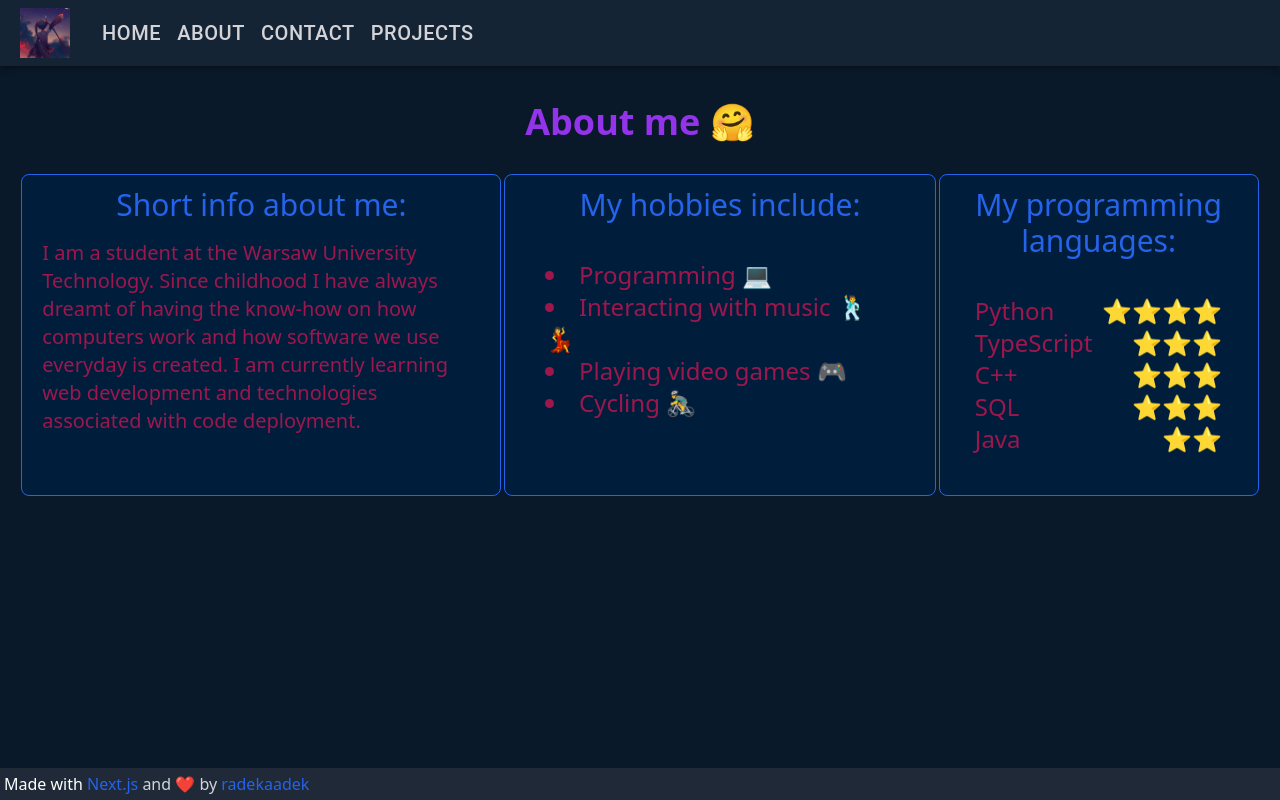
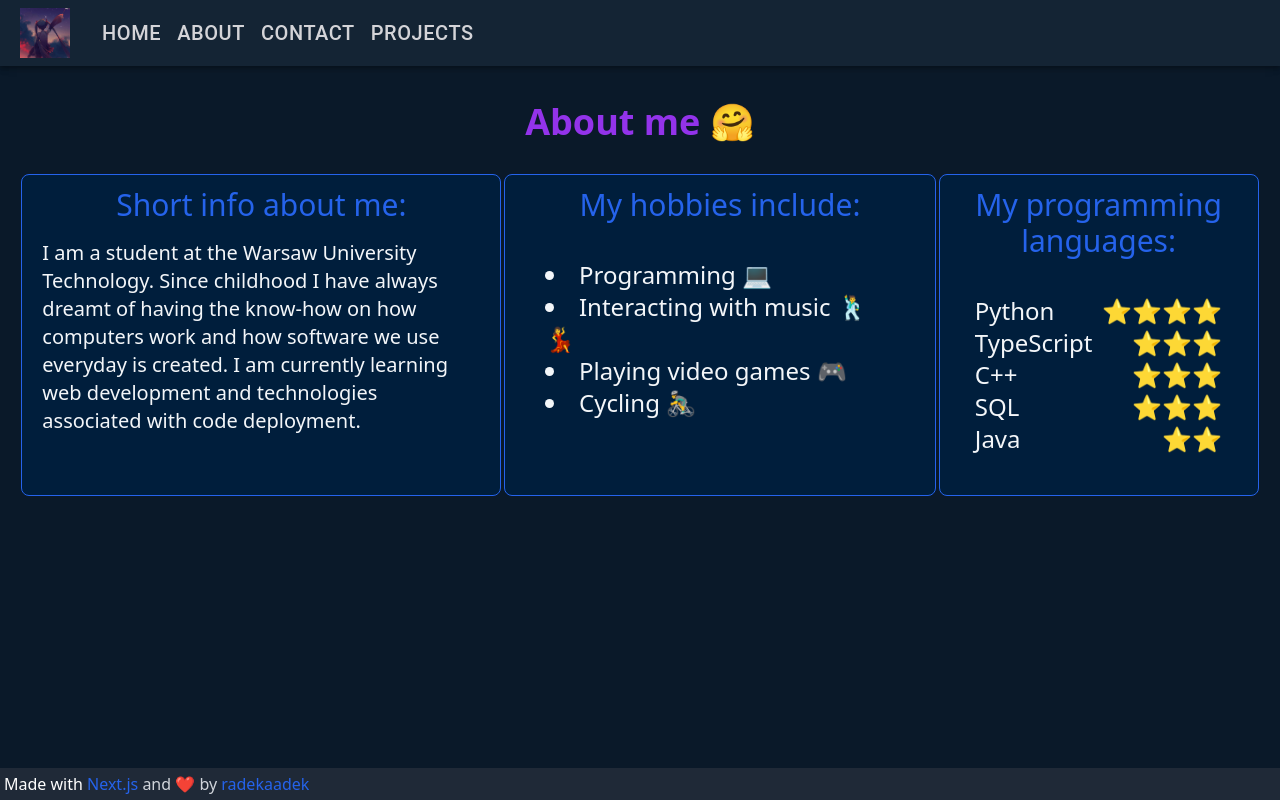
Before and after one commit to radekaadek/Portfolio, a Next.js app: page /about in a window 1280 px wide. Built offline with nearby package versions, Linux system fonts and the light colour scheme.

Commit message:
text color change

```diff
--- a/src/components/GeneralInfo.tsx
+++ b/src/components/GeneralInfo.tsx
@@ -5,7 +5,7 @@ const GeneralInfo = () => {
                 <div className="text-3xl p-1 text-center text-blue-600">
                     Short info about me:
                 </div>
-                <div className="flex text-pink-800 p-3 text-xl">
+                <div className="flex p-3 text-xl" style={{color: "#f3f6f9"}}>
                     I am a student at the Warsaw University Technology.
                     Since childhood I have always dreamt of having the know-how on how computers work and how software we use everyday is created.
                     I am currently learning web development and technologies associated with code deployment.
--- a/src/components/HobbiesList.tsx
+++ b/src/components/HobbiesList.tsx
@@ -10,7 +10,7 @@ const HobbiesList: React.FC = () => {
             <div className="flex justify-center p-5">
                 <ul className="list-disc list-inside p-3">
                     {hobbies.map((hobby) => (
-                        <li key={hobby.id} className='text-2xl text-pink-800'>{hobby.title}</li>
+                        <li key={hobby.id} className='text-2xl' style={{color: "#f3f6f9"}}>{hobby.title}</li>
                     ))}
                 </ul>
             </div>
--- a/src/components/ProgrammingLangs.tsx
+++ b/src/components/ProgrammingLangs.tsx
@@ -2,7 +2,7 @@ import Link from 'next/link';
 import { programmingLanguages } from '../data';
 import Stars from './Stars';
 
-const Technologies = () => {
+const ProgrammingLangs = () => {
     return (
         <div className='border border-blue-600 rounded-lg p-2 my-4' style={{width: "20rem", backgroundColor: "#001e3c"}}>
             <div className="text-3xl text-center p-1 b-3 text-blue-600">
@@ -11,7 +11,7 @@ const Technologies = () => {
             <div className="flex justify-center p-5">
                 <ul className="list-disc list-inside p-3">
                     {programmingLanguages.map((language) => (
-                        <span key={language.id} className='flex text-2xl text-pink-800'>
+                        <span key={language.id} className='flex text-2xl' style={{color: "#f3f6f9"}}>
                             <Link className="pr-10" href={language.url}>
                                 {language.title}
                             </Link>
@@ -26,4 +26,4 @@ const Technologies = () => {
     )
 }
 
-export default Technologies;
+export default ProgrammingLangs;
```
